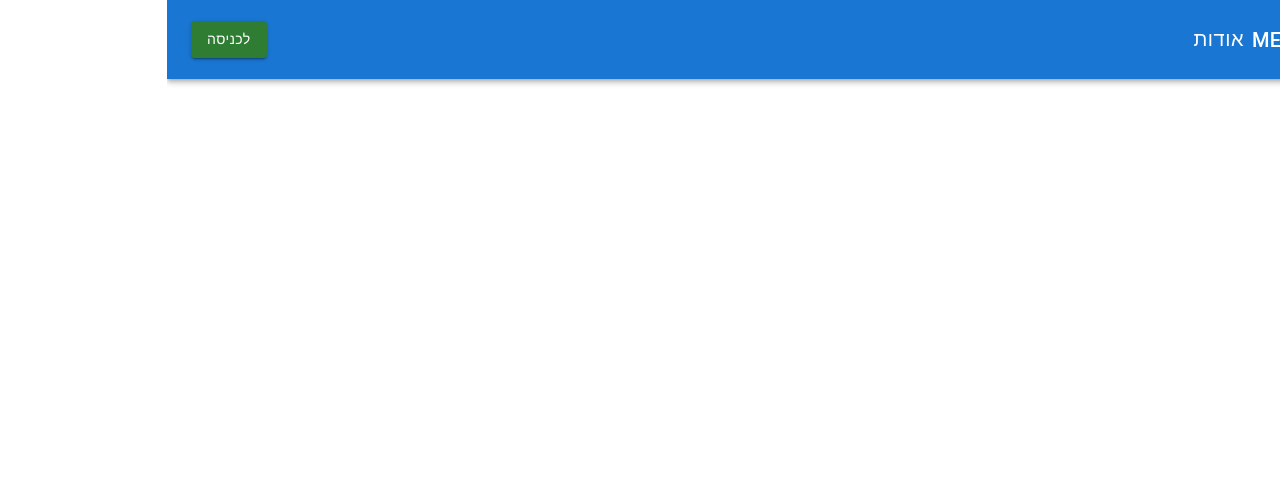
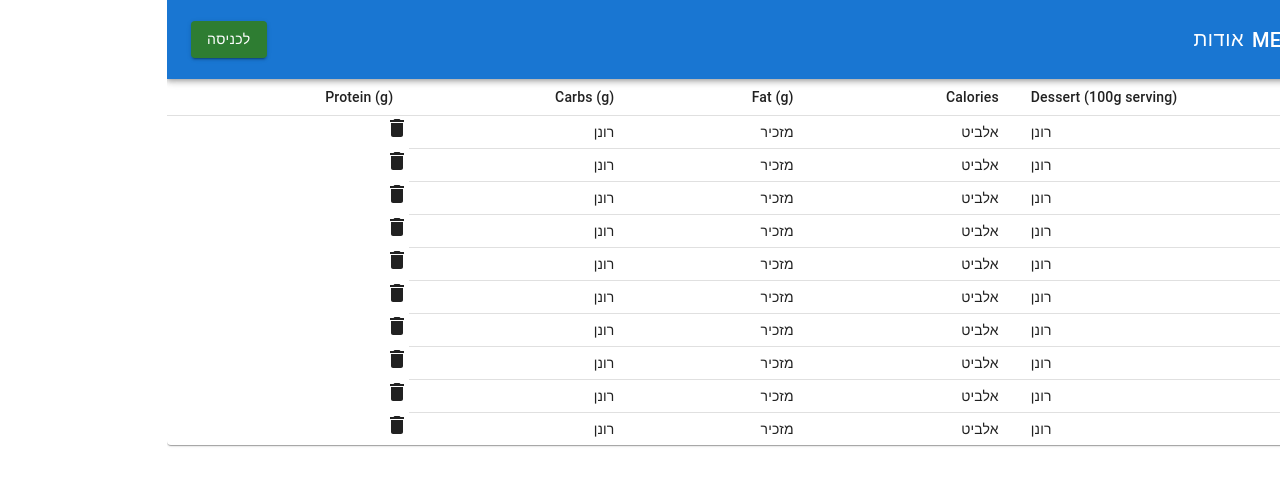
Before and after one commit to Meshalvim/client, a React (Create React App) app: page /scheduling in a window 1280 px wide. Shown: the top 486 px of the page. Built offline with nearby package versions, Linux system fonts and the light colour scheme.

Commit message:
add navigate to scheduling

```diff
--- a/src/App.js
+++ b/src/App.js
@@ -11,6 +11,7 @@ import CandidateForm from './CandidateForm';
 import EmployerDemands from './EmployerDemands';
 import ManagerLogin from './ManagerLogin';
 import AppBar from './AppBar';
+import Scheduling from './Scheduling';
 
 function App() {
   return (
@@ -27,6 +28,7 @@ function App() {
           <Route path="/candidateForm" element={<CandidateForm />} />
           <Route path="/employerDemands" element={<EmployerDemands />} />
           <Route path="/managerLogin" element={<ManagerLogin/>} />
+          <Route path="/scheduling" element={<Scheduling/>} />
         </Routes>
       </BrowserRouter>
     </div>
--- a/src/Manager.js
+++ b/src/Manager.js
@@ -1,7 +1,9 @@
 import { Backdrop, CircularProgress, Button, Grid } from "@mui/material";
 import { useState } from "react";
+import { useNavigate } from "react-router";
 
 const Manager = () => {
+    const navigate=useNavigate()
     const [showBackdrop, setShowBackdrop] = useState(false)
 
     const algorithm = () => {
@@ -9,7 +11,7 @@ const Manager = () => {
         console.log('start ' + showBackdrop)
         getRiverInformation().then(
             d => setShowBackdrop(d)
-        )
+        ).then(()=>{navigate('../scheduling')})
     }
 
 
--- a/src/Scheduling.js
+++ b/src/Scheduling.js
@@ -17,6 +17,7 @@ export default function DenseTable() {
     { name: 'רונן', company: 'אלביט', position: 'מזכיר' }, { name: 'רונן', company: 'אלביט', position: 'מזכיר' },
     { name: 'רונן', company: 'אלביט', position: 'מזכיר' }, { name: 'רונן', company: 'אלביט', position: 'מזכיר' }]
   return (
+
     <TableContainer component={Paper}>
       <Table sx={{ minWidth: 650 }} size="small" aria-label="a dense table">
         <TableHead>
```
